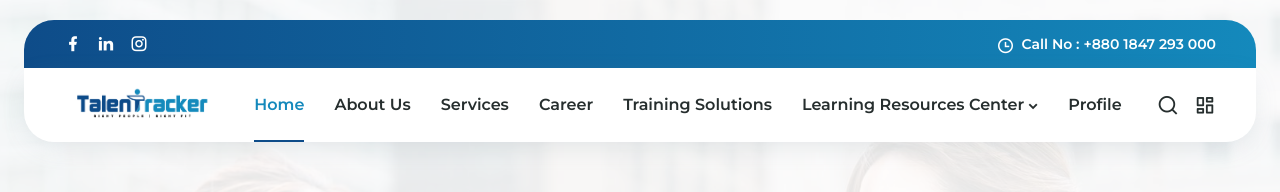
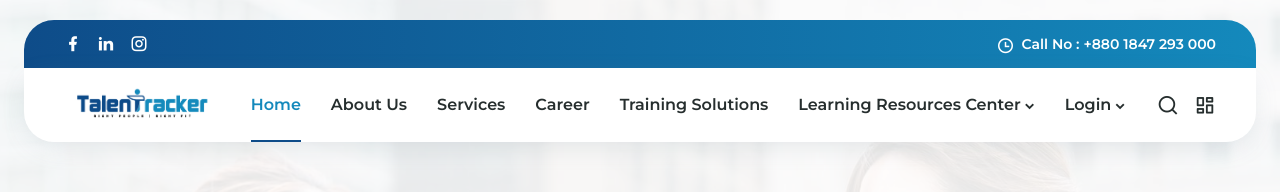
Before and after one commit to MostasirMahim/talentracker-demo, a Next.js app: page / in a window 1280 px wide. Shown: the top 192 px of the page. Built offline with nearby package versions, Linux system fonts and the light colour scheme; no server answers.

Commit message:
update : navar ul list to naviagate route.

```diff
--- a/src/components/Layouts/NavbarStyleOne.js
+++ b/src/components/Layouts/NavbarStyleOne.js
@@ -9,7 +9,7 @@ import { getClientCookie } from "@/lib/getClientCookie";
 
 const NavbarStyleOne = () => {
   const pathname = usePathname();
-  const user = getClientCookie("user_type");
+  const user = ""
   const [menu, setMenu] = React.useState(true);
 
   const toggleNavbar = () => {
--- a/src/components/Layouts/NavbarStyleTwo.js
+++ b/src/components/Layouts/NavbarStyleTwo.js
@@ -10,7 +10,7 @@ import "./NavCss.css";
 import { getClientCookie } from "@/lib/getClientCookie";
 const NavbarStyleTwo = () => {
   const pathname = usePathname();
-  const user = getClientCookie("user_type");
+  const user = ""
   const [menu, setMenu] = React.useState(true);
 
   const toggleNavbar = () => {
@@ -167,7 +167,7 @@ const NavbarStyleTwo = () => {
                         <Link
                           href="/profile/"
                           className={`nav-link ${
-                            pathname == "/profile/" && "active"
+                            pathname == "/candidate/profile/" && "active"
                           }`}
                         >
                           Profile
@@ -182,10 +182,10 @@ const NavbarStyleTwo = () => {
                         <ul className="dropdown-menu">
                           <li className="nav-item">
                             <Link
-                              href="/auth/user/login/"
+                              href="/auth/candidate/login/"
                               className={`nav-link`}
                             >
-                              Login as User
+                              Login as Candidate
                             </Link>
                           </li>
 
```
